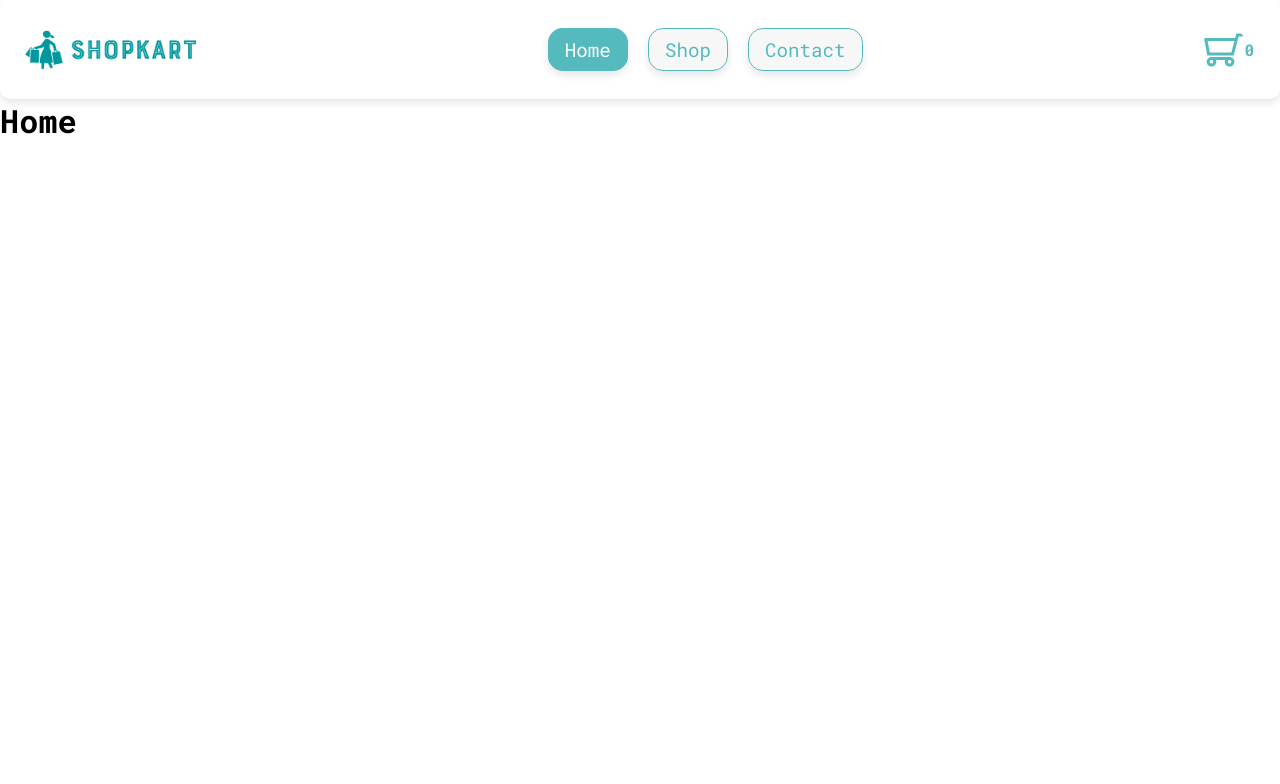
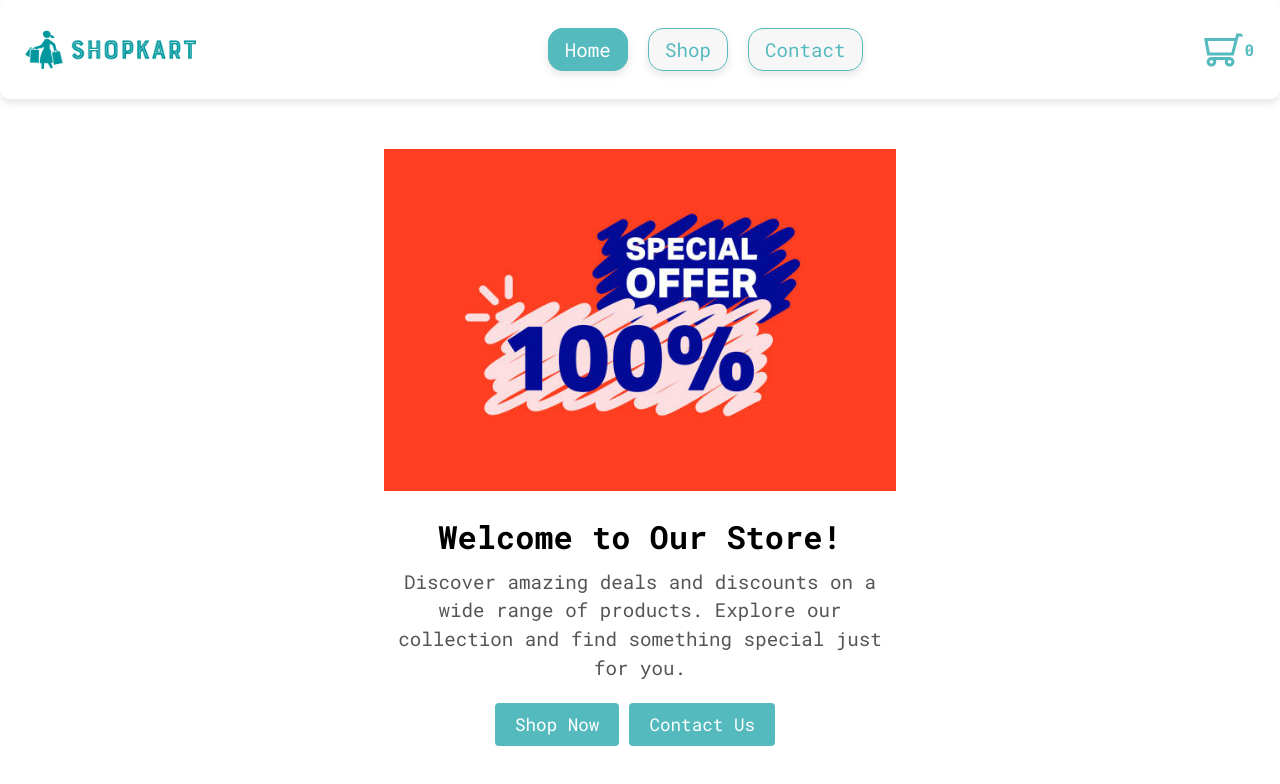
Before and after one commit to caninehawk/Shopping-Cart, a React (Vite) app in the folder ShoppingCart/: page / in a window 1280 px wide. Shown: the top 784 px of the page. Built offline with nearby package versions, Linux system fonts and the light colour scheme.

Commit message:
Homepage Created

```diff
--- a/ShoppingCart/src/HomePage.jsx
+++ b/ShoppingCart/src/HomePage.jsx
@@ -1,6 +1,26 @@
-const HomePage = () =>{
-    return (
-        <h1>Home</h1>
-    )
-}
+import React from 'react';
+import discount from './assets/Discount.png';
+import './Homepage.css';
+
+const HomePage = () => {
+  return (
+    <div className="container">
+      <div className="image">
+        <img src={discount} alt="100% discount" className="disc" />
+      </div>
+      <div className="intro">
+        <h2>Welcome to Our Store!</h2>
+        <p>
+          Discover amazing deals and discounts on a wide range of products.
+          Explore our collection and find something special just for you.
+        </p>
+        <div className="links">
+          <a href="/shop" className="link-btn">Shop Now</a>
+          <a href="/contact" className="link-btn">Contact Us</a>
+        </div>
+      </div>
+    </div>
+  );
+};
+
 export default HomePage;
--- /dev/null
+++ b/ShoppingCart/src/Homepage.css
@@ -0,0 +1,56 @@
+.container {
+    display: flex;
+    flex-direction: column;
+    justify-content: space-around;
+    align-items: center;
+    margin: 50px auto;
+    max-width: 1200px;
+  }
+
+  .image {
+    flex: 1;
+    text-align: center;
+  }
+
+  .disc {
+    width: 40vw;
+  }
+
+  .intro {
+    align-items: center;
+    text-align: center;
+    width: 500px;
+    flex: 1;
+    padding: 20px;
+  }
+
+  .intro h2 {
+    font-size: 2rem;
+    margin-bottom: 10px;
+  }
+
+  .intro p {
+    font-size: 1.2rem;
+    line-height: 1.5;
+    color: #555;
+  }
+
+  .links {
+    margin-top: 20px;
+  }
+
+  .link-btn {
+    display: inline-block;
+    padding: 10px 20px;
+    margin-right: 10px;
+    background-color: #55babe;
+    color: #fff;
+    text-decoration: none;
+    border-radius: 4px;
+    font-size: 1.1rem;
+    transition: background-color 0.3s ease;
+  }
+
+  .link-btn:hover {
+    background-color: #3f8f8f;
+  }
--- a/ShoppingCart/src/Shop.jsx
+++ b/ShoppingCart/src/Shop.jsx
@@ -1,6 +1,26 @@
+import './Shop.css'
+import { NavLink } from "react-router-dom"
+import { Outlet } from "react-router-dom"
 const Shop = () =>{
     return (
-        <h1>Shop</h1>
+        <>
+            <div className="container">
+                <div className="category">
+                    <ul className="gender">
+                        <  li className="nav-item">
+                            <NavLink to="/shop" exact activeClassName="active" className="nav-link">All</NavLink>
+                        </li>
+                        <li className="nav-item">
+                            <NavLink to="/shop/male" exact activeClassName="active" className="nav-link">Men Clothing</NavLink>
+                        </li>
+                        <li className="nav-item">
+                            <NavLink to="/shop/female" activeClassName="active" className="nav-link">Women Clothing</NavLink>
+                        </li>
+                    </ul>
+                </div>
+                <Outlet />
+            </div>
+        </>
     )
 }
 
```
Also changed, not shown: ShoppingCart/src/Shop.css (added), ShoppingCart/src/assets/Discount.png (added).
